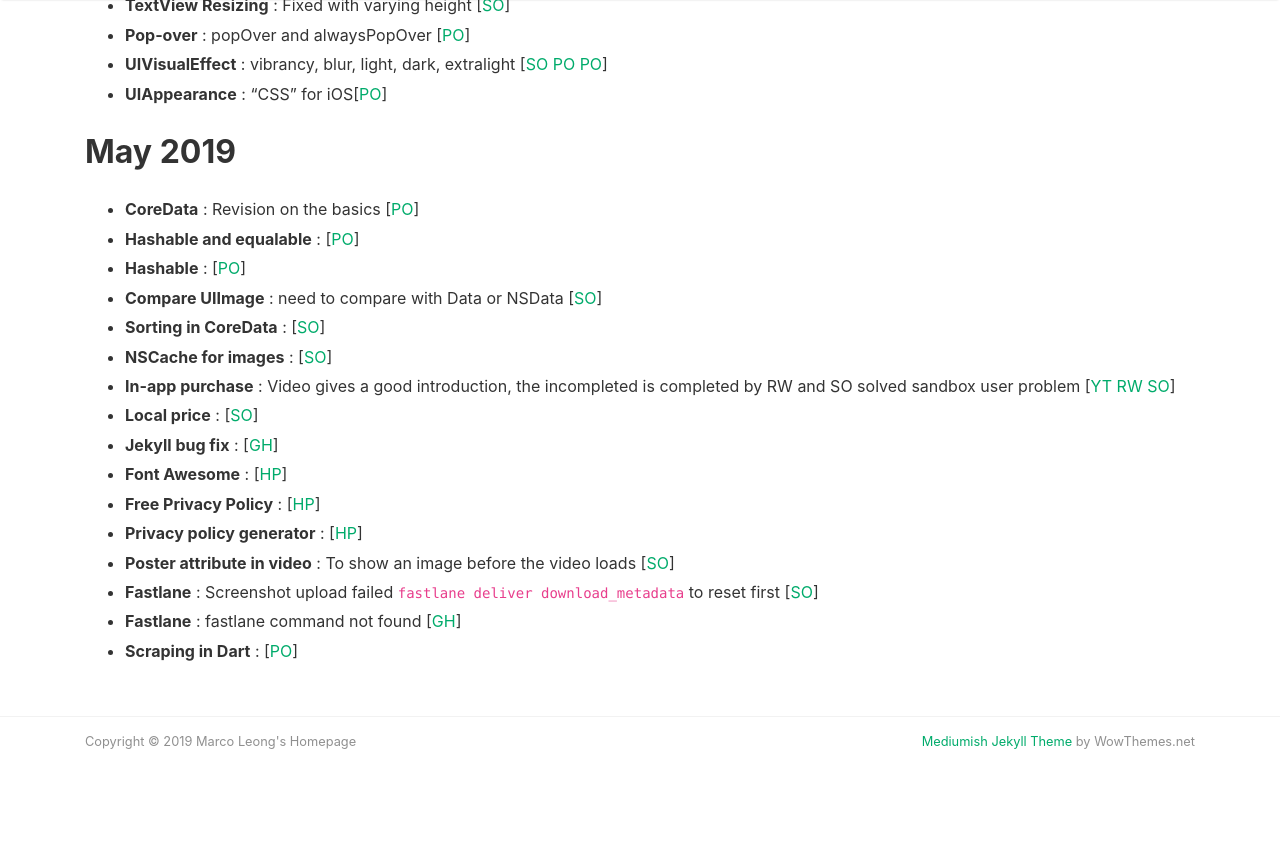
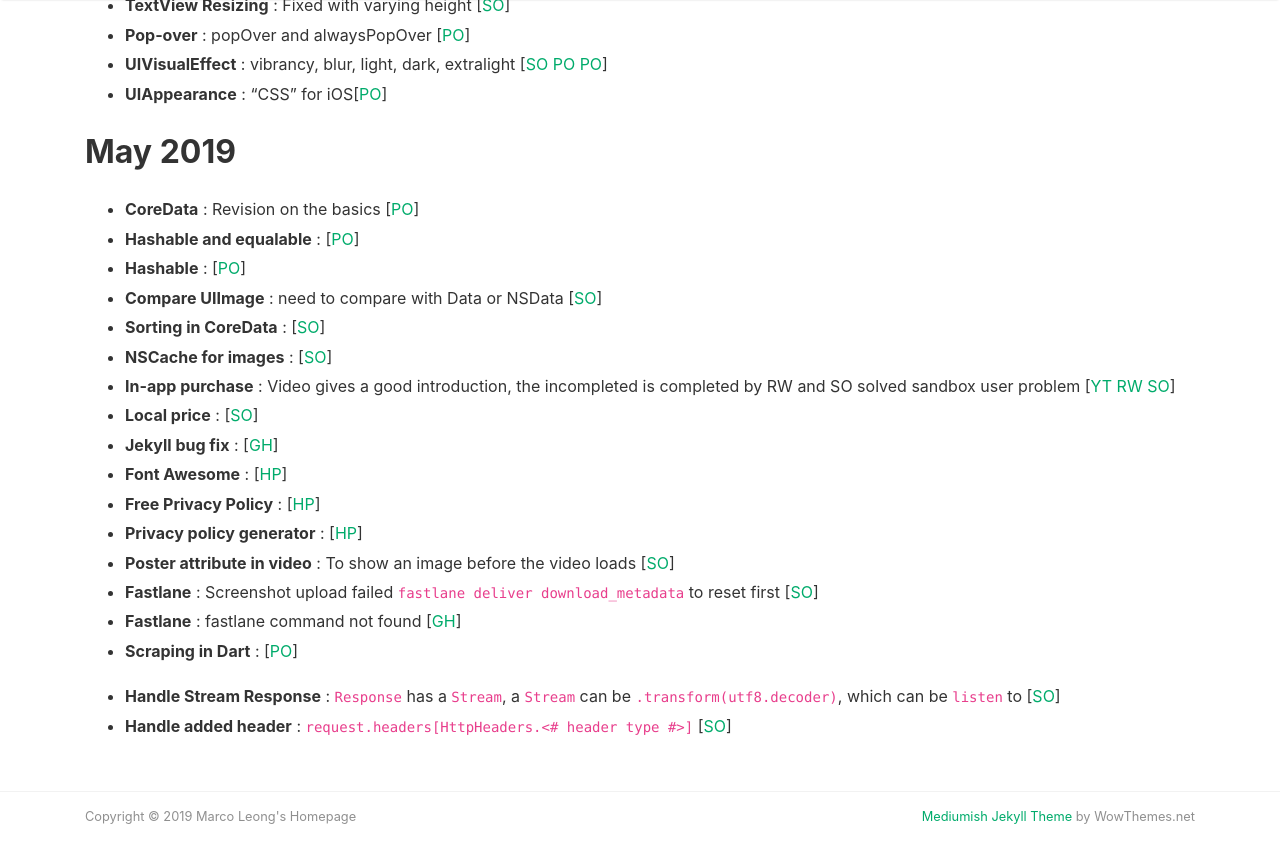
Before and after one commit to MarcoLeongDev/MarcoLeongDev.github.io, a Jekyll site: the page built from journey.md, in a window 1280 px wide and 900 px high, scrolled down 1289 px. Shown: the top 863 px of the window. Built offline with Jekyll 4.4.1, drawn with Linux system fonts in a browser that asks for light colours; nearby versions of some CDN libraries; our own code applies the rules of GitHub Pages for plain Markdown files; before the commit the page ends 2115 px from its top, so only the background shows below that.

Commit message:
Update journey.md

```diff
--- a/journey.md
+++ b/journey.md
@@ -41,4 +41,8 @@
 - **Scraping in Dart** : [[PO](https://creativebracket.com/write-your-first-web-scraper/)]
 
 
+- **Handle Stream Response** : `Response` has a `Stream`, a `Stream` can be `.transform(utf8.decoder)`, which can be `listen` to [[SO](https://stackoverflow.com/questions/27808848/retrieving-the-response-body-from-an-httpclientresponse)]
+- **Handle added header** : `request.headers[HttpHeaders.<# header type #>]` [[SO](https://stackoverflow.com/questions/24183716/doing-an-http-post-with-headers-and-a-body)]
+
+
 <!-- - <details><summary>App Auto landing page</summary> settled on auto landing <a href="https://github.com/emilbaehr/automatic-app-landing-page">[GH]</a></details> -->
```
